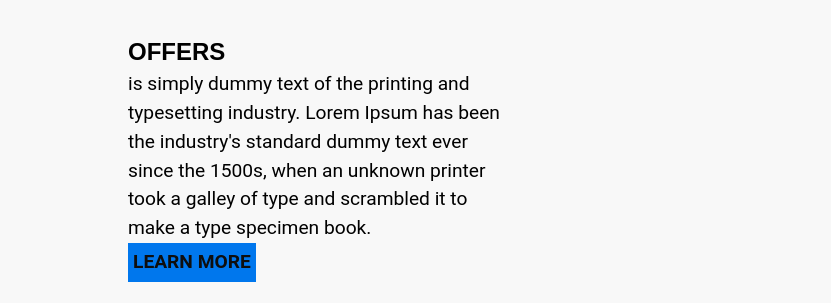
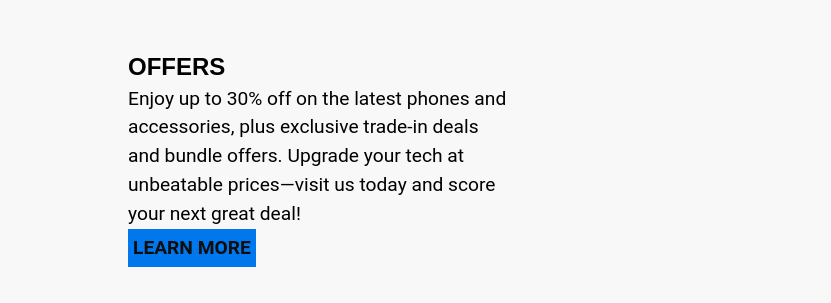
Before and after one commit to ifedii/1054-Final-Project, a plain HTML site: page galaxy-s23.html in a window 1280 px wide. Shown: the part 122-425 px from the top of the page, 0-831 px from the left. Drawn offline with Linux system fonts and the light colour scheme.

Commit message:
Update galaxy-s23.html

```diff
--- a/galaxy-s23.html
+++ b/galaxy-s23.html
@@ -40,10 +40,8 @@
 <section class="masthead">
     <div>
         <h2>OFFERS</h2>
-        <p>is simply dummy text of the printing and typesetting industry.
-            Lorem Ipsum has been the industry's standard dummy text ever
-            since the 1500s, when an unknown printer took a galley of type
-            and scrambled it to make a type specimen book.</p>
+                    <p>Enjoy up to 30% off on the latest phones and accessories, plus exclusive trade-in deals and bundle offers. Upgrade your tech at unbeatable prices—visit us today and score your next great deal!</p>
+
         <a href="#" CLASS="button">LEARN MORE</a>
     </div>
     <div>
```
